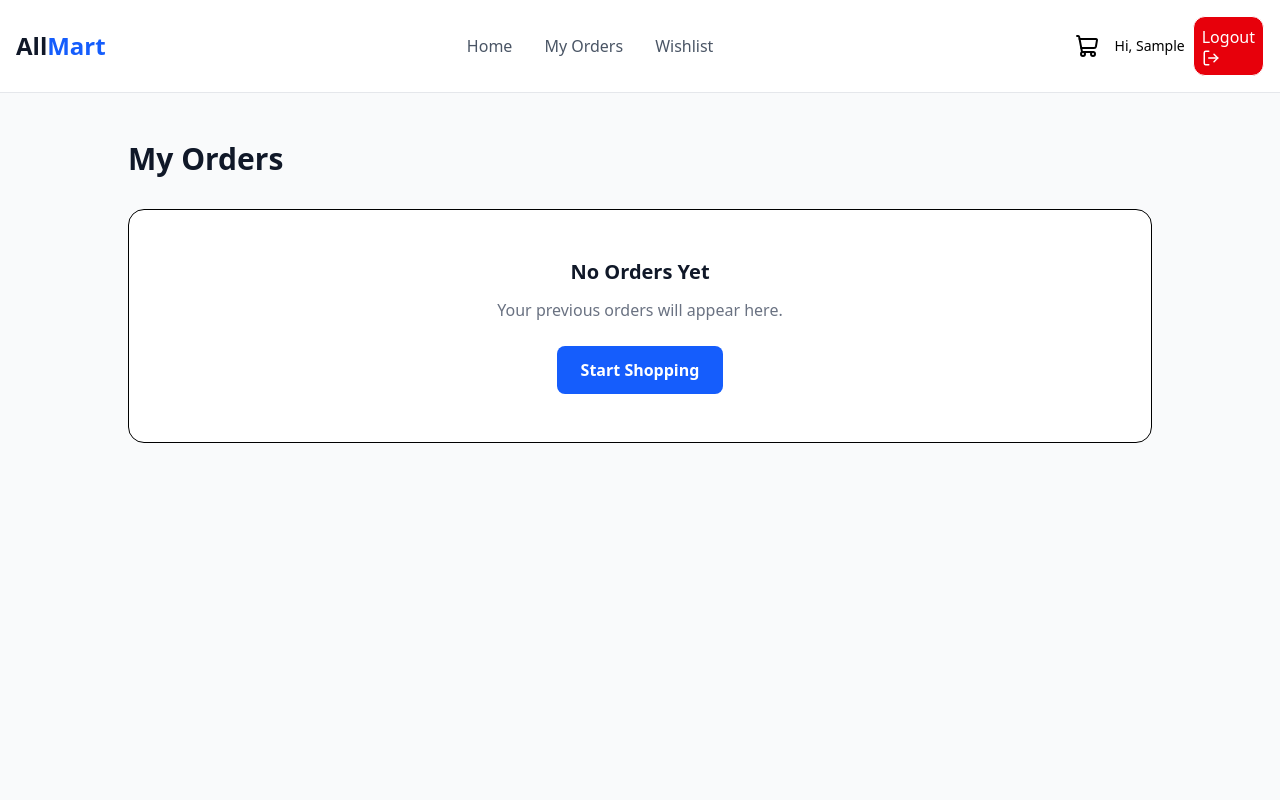
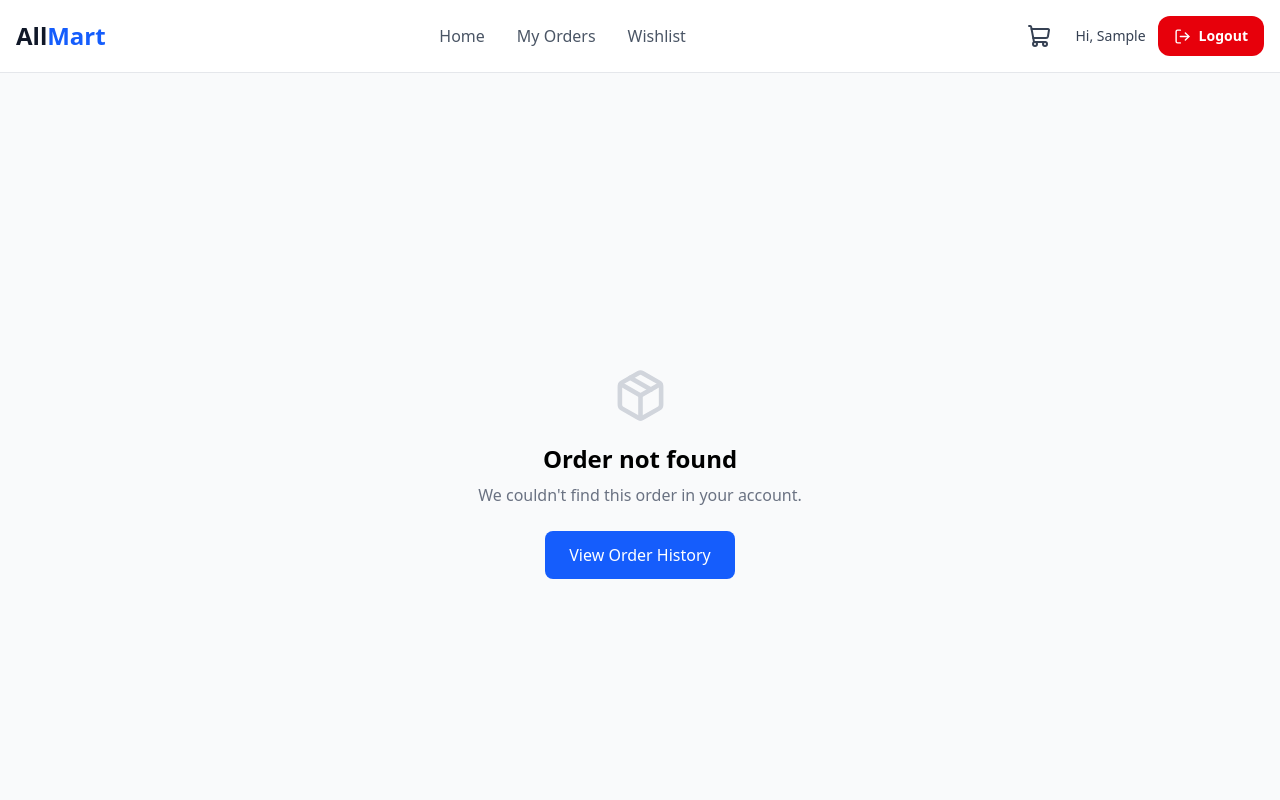
Before and after one commit to amoskendrick10-pixel/All-Mart, a Next.js app: page /tracking in a window 1280 px wide. Shown: the top 800 px of the page. Built offline with nearby package versions, Linux system fonts and the light colour scheme; sample sign-in values are in the browser's storage.

Commit message:
More fixes

```diff
--- a/app/(protected)/tracking/page.jsx
+++ b/app/(protected)/tracking/page.jsx
@@ -1,130 +1,199 @@
 "use client";
 
+import { useEffect, useState } from "react";
+import { useSearchParams, useRouter } from "next/navigation";
 import Link from "next/link";
-import { useEffect, useState } from "react";
-
 import { useAuth } from "@/context/AuthContext";
 import { formatPrice } from "@/constants/mockData";
+import {Package, Truck, CheckCircle, Clock, ArrowLeft} from "lucide-react";
 
-export default function HistoryPage() {
+
+const statuses = ["Processing", "Shipped", "Delivered"];
+
+export default function TrackingPage() {
+  const searchParams = useSearchParams();
+  const orderId = searchParams.get("orderId");
+
   const { user } = useAuth();
+  const router = useRouter();
 
-  const [orders, setOrders] = useState([]);
+  const [order, setOrder] = useState(null);
+  const [loading, setLoading] = useState(true);
 
   useEffect(() => {
     if (!user) return;
 
-    const savedOrders = JSON.parse(
+    const orders = JSON.parse(
       localStorage.getItem("allmart_orders") || "[]"
     );
 
-    const userOrders = savedOrders.filter(
-      (order) => order.userId === user.id
+    const foundOrder = orders.find(
+      (item) =>
+        item.id === orderId && item.userId === user.id
     );
 
-    setOrders(userOrders);
-  }, [user]);
+    setOrder(foundOrder || null);
+    setLoading(false);
+  }, [orderId, user]);
+
+  if (loading) {
+    return (
+      <main className="flex min-h-screen items-center justify-center">
+        <p className="text-gray-500">Loading order details...</p>
+      </main>
+    );
+  }
+
+  if (!order) {
+    return (
+      <main className="flex min-h-screen flex-col items-center justify-center bg-gray-50 px-4">
+        <Package size={55} className="text-gray-300" />
+
+        <h1 className="mt-5 text-2xl font-bold">
+          Order not found
+        </h1>
+
+        <p className="mt-2 text-gray-500">
+          We couldn&apos;t find this order in your account.
+        </p>
+
+        <Link
+          href="/history"
+          className="mt-6 rounded-lg bg-blue-600 px-6 py-3 text-white"
+        >
+          View Order History
+        </Link>
+      </main>
+    );
+  }
+
+  const currentStatus = statuses.indexOf(order.status);
+
+  const statusIcons = [
+    <Clock key="processing" size={22} />,
+    <Truck key="shipped" size={22} />,
+    <CheckCircle key="delivered" size={22} />,
+  ];
 
   return (
-    <main className="min-h-screen bg-gray-50 px-6 py-12">
+    <main className="min-h-screen bg-gray-50 px-4 py-10">
+      <div className="mx-auto max-w-4xl">
 
-      <div className="mx-auto max-w-5xl">
+        <Link
+          href="/history"
+          className="mb-8 inline-flex items-center gap-2 text-gray-600 hover:text-blue-600"
+        >
+          <ArrowLeft size={18} />
+          Back to Orders
+        </Link>
 
-        <h1 className="mb-8 text-3xl font-bold text-gray-900">
-          My Orders
-        </h1>
+        <div className="rounded-2xl bg-white p-6 shadow-sm sm:p-8">
 
-        {orders.length === 0 ? (
+          <div className="flex flex-wrap items-center justify-between gap-4">
+            <div>
+              <h1 className="text-2xl font-bold text-gray-900">
+                Track Your Order
+              </h1>
 
-          <div className="rounded-2xl border bg-white p-12 text-center">
+              <p className="mt-2 text-sm text-gray-500">
+                Order ID: {order.id}
+              </p>
+            </div>
 
-            <h2 className="text-xl font-bold text-gray-900">
-              No Orders Yet
+            <span className="rounded-full bg-blue-100 px-4 py-2 text-sm font-semibold text-blue-700">
+              {order.status}
+            </span>
+          </div>
+
+          {/* ORDER PROGRESS */}
+
+          <section className="mt-10">
+            <h2 className="mb-8 text-lg font-bold">
+              Delivery Progress
             </h2>
 
-            <p className="mt-3 text-gray-500">
-              Your previous orders will appear here.
-            </p>
+            <div className="space-y-8">
+              {statuses.map((status, index) => {
+                const completed = index <= currentStatus;
 
-            <Link
-              href="/"
-              className="mt-6 inline-block rounded-lg bg-blue-600 px-6 py-3 font-semibold text-white"
-            >
-              Start Shopping
-            </Link>
+                return (
+                  <div key={status} className="flex gap-4">
+                    <div
+                      className={`flex h-12 w-12 shrink-0 items-center justify-center rounded-full ${
+                        completed
+                          ? "bg-blue-600 text-white"
+                          : "bg-gray-100 text-gray-400"
+                      }`}
+                    >
+                      {statusIcons[index]}
+                    </div>
 
-          </div>
+                    <div>
+                      <h3
+                        className={`font-semibold ${
+                          completed
+                            ? "text-gray-900"
+                            : "text-gray-400"
+                        }`}
+                      >
+                        {status}
+                      </h3>
 
-        ) : (
+                      <p className="mt-1 text-sm text-gray-500">
+                        {index === 0 &&
+                          "Your order has been received and is being processed."}
 
-          <div className="space-y-5">
+                        {index === 1 &&
+                          "Your order has been shipped and is on its way."}
 
-            {orders.map((order) => (
+                        {index === 2 &&
+                          "Your order has been delivered successfully."}
+                      </p>
+                    </div>
+                  </div>
+                );
+              })}
+            </div>
+          </section>
 
-              <div
-                key={order.id}
-                className="rounded-xl border bg-white p-6 shadow-sm"
-              >
+          {/* ORDER DETAILS */}
 
-                <div className="flex flex-wrap justify-between gap-4">
+          <section className="mt-10 border-t pt-8">
+            <h2 className="mb-5 text-lg font-bold">
+              Order Details
+            </h2>
 
+            <div className="space-y-5">
+              {order.items.map((item, index) => (
+                <div
+                  key={`${item.vendorId || item.vendorName}-${item.id}-${index}`}
+                  className="flex items-center justify-between gap-4"
+                >
                   <div>
+                    <h3 className="font-semibold text-gray-800">
+                      {item.name}
+                    </h3>
+
                     <p className="text-sm text-gray-500">
-                      Order ID
-                    </p>
-
-                    <h2 className="font-bold text-gray-900">
-                      #{order.id}
-                    </h2>
-                  </div>
-
-                  <div>
-                    <p className="text-sm text-gray-500">
-                      Order Date
-                    </p>
-
-                    <p className="font-medium">
-                      {new Date(order.date).toLocaleDateString()}
+                      Quantity: {item.quantity}
                     </p>
                   </div>
 
-                  <div>
-                    <p className="text-sm text-gray-500">
-                      Status
-                    </p>
+                  <p className="font-semibold">
+                    {formatPrice(item.price * item.quantity)}
+                  </p>
+                </div>
+              ))}
+            </div>
 
-                    <span className="font-semibold text-blue-600">
-                      {order.status}
-                    </span>
-                  </div>
+            <div className="mt-6 flex justify-between border-t pt-5 text-lg font-bold">
+              <span>Total Paid (Demo)</span>
+              <span>{formatPrice(order.total)}</span>
+            </div>
+          </section>
 
-                </div>
-
-                <div className="mt-5 flex flex-wrap items-center justify-between gap-4 border-t pt-5">
-
-                  <p className="font-bold text-gray-900">
-                    {formatPrice(order.total)}
-                  </p>
-
-                  <Link
-                    href={`/tracking?orderId=${order.id}`}
-                    className="rounded-lg bg-blue-600 px-5 py-2 text-sm font-semibold text-white hover:bg-blue-700"
-                  >
-                    Track Order
-                  </Link>
-
-                </div>
-
-              </div>
-
-            ))}
-
-          </div>
-
-        )}
-
+        </div>
       </div>
-
     </main>
   );
 }
--- a/app/(public)/cart/page.jsx
+++ b/app/(public)/cart/page.jsx
@@ -4,7 +4,7 @@ import Link from "next/link";
 import { ShoppingCart, Plus, Minus, Trash2, ArrowLeft } from "lucide-react";
 import { useCart } from "@/context/CartContext";
 import { formatPrice } from "@/constants/mockData";
-import Image from "next/image";
+
 
 export default function CartPage() {
   const {
@@ -67,7 +67,7 @@ export default function CartPage() {
                 key={item.id}
                 className="flex flex-col gap-5 rounded-2xl border bg-white p-5 sm:flex-row"
               >
-                <Image
+                <img
                   src={item.image}
                   alt={item.name}
                   className="h-36 w-full rounded-xl object-cover sm:w-36"
--- a/app/(public)/page.jsx
+++ b/app/(public)/page.jsx
@@ -91,16 +91,10 @@ export default function HomePage() {
         </h2>
 
         <div className="flex flex-wrap gap-3">
-
-          {["All", ...categories].map((category) => (
+        {categories.map((category) => (
           <button
             key={category}
             onClick={() => setSelectedCategory(category)}
-              className={`rounded-full px-5 py-2 text-sm font-medium transition ${
-                selectedCategory === category
-                  ? "bg-blue-600 text-white"
-                  : "bg-white text-gray-600 hover:bg-gray-200"
-              }`}
           >
             {category}
           </button>
--- a/components/Navbar.jsx
+++ b/components/Navbar.jsx
@@ -1,100 +1,111 @@
 "use client";
 
 import Link from "next/link";
-
-import {LogOut, ShoppingCart} from "lucide-react";
-
+import {LogOut, ShoppingCart, Heart, Package, UserPlus} from "lucide-react";
 import { useAuth } from "@/context/AuthContext";
-
 import { useCart } from "@/context/CartContext";
 
 export default function Navbar() {
-
   const { user, logout } = useAuth();
-
   const { itemCount } = useCart();
 
   return (
+    <nav className="sticky top-0 z-50 border-b border-gray-200 bg-white">
+      <div className="mx-auto flex max-w-7xl items-center justify-between px-4 py-4">
 
-    <nav className="sticky top-0 z-50 bg-white border-b border-gray-200">
-
-      <div className="max-w-7xl mx-auto px-4 py-4 flex items-center justify-between">
-
+        {/* LOGO */}
         <Link
           href="/"
           className="text-2xl font-black text-gray-900"
         >
-
           All<span className="text-blue-600">Mart</span>
-
         </Link>
 
-        <div className="hidden md:flex items-center gap-8">
+        {/* DESKTOP NAVIGATION */}
+        <div className="hidden items-center gap-8 md:flex">
 
-          <Link href="/" className="text-gray-600 hover:text-blue-600">
+          <Link
+            href="/"
+            className="text-gray-600 transition hover:text-blue-600"
+          >
             Home
           </Link>
 
-          <Link href="/history" className="text-gray-600 hover:text-blue-600">
+          <Link
+            href="/history"
+            className="flex items-center gap-2 text-gray-600 transition hover:text-blue-600"
+          >
             My Orders
           </Link>
 
-          <Link href="/wishlist" className="text-gray-600 hover:text-blue-600">
+          <Link
+            href="/wishlist"
+            className="flex items-center gap-2 text-gray-600 transition hover:text-blue-600"
+          >
             Wishlist
           </Link>
 
         </div>
 
+        {/* RIGHT NAVIGATION */}
         <div className="flex items-center gap-4">
 
-          <Link href="/cart" className="relative">
+          {/* CART */}
+          <Link
+            href="/cart"
+            className="relative rounded-xl p-2 text-gray-700 transition hover:bg-gray-100"
+            aria-label="Shopping cart"
+          >
             <ShoppingCart size={24} />
 
             {itemCount > 0 && (
-            <span className="absolute -right-2 -top-2 rounded-full bg-blue-500 px-2 py-1 text-xs text-white">
+              <span className="absolute -right-1 -top-1 flex h-5 min-w-5 items-center justify-center rounded-full bg-blue-600 px-1 text-xs font-bold text-white">
                 {itemCount}
               </span>
             )}
           </Link>
 
+          {/* AUTHENTICATION */}
           {user ? (
+            <div className="flex items-center gap-3">
 
-            <div className="flex items-center gap-2">
-
-              <span className="hidden sm:block font-medium text-sm">
-                Hi, {user.name.split(" ")[0]}
+              <span className="hidden text-sm font-medium text-gray-700 sm:block">
+                Hi, {user.name?.split(" ")[0] || "User"}
               </span>
 
               <button
                 onClick={logout}
-                className="p-2 rounded-xl border bg-red-600 text-white"
+                className="flex items-center gap-2 rounded-xl bg-red-600 px-4 py-2.5 text-sm font-semibold text-white transition hover:bg-red-700"
               >
+                <LogOut size={17} />
                 Logout
-                <LogOut size={18} />
-
               </button>
 
             </div>
-
           ) : (
+            <div className="flex items-center gap-2">
 
               <Link
                 href="/signin"
-              className="flex items-center gap-2 bg-blue-600 text-white px-4 py-2.5 rounded-xl"
+                className="rounded-xl px-4 py-2.5 text-sm font-semibold text-gray-700 transition hover:bg-gray-100"
               >
-
                 Sign In
-
               </Link>
 
+              <Link
+                href="/signup"
+                className="flex items-center gap-2 rounded-xl bg-blue-600 px-4 py-2.5 text-sm font-semibold text-white transition hover:bg-blue-700"
+              >
+                <UserPlus size={17} />
+                Sign Up
+              </Link>
+
+            </div>
           )}
 
         </div>
 
       </div>
-
     </nav>
-
   );
-
 }
--- a/components/ProductCard.jsx
+++ b/components/ProductCard.jsx
@@ -6,7 +6,7 @@ import { formatPrice } from "@/constants/mockData";
 import { useCart } from "@/context/CartContext";
 import { useAuth } from "@/context/AuthContext";
 import { useRouter } from "next/navigation";
-import Image from "next/image";
+
 
 export default function ProductCard({ product, vendor }) {
   const { addToCart } = useCart();
@@ -57,7 +57,7 @@ export default function ProductCard({ product, vendor }) {
     <div className="overflow-hidden rounded-2xl border border-gray-200 bg-white shadow-sm transition hover:-translate-y-1 hover:shadow-lg">
 
       <div className="relative">
-        <Image
+        <img
           src={product.image}
           alt={product.name}
           width={600}
```
Lines whose indentation alone changed are shown as unchanged.
